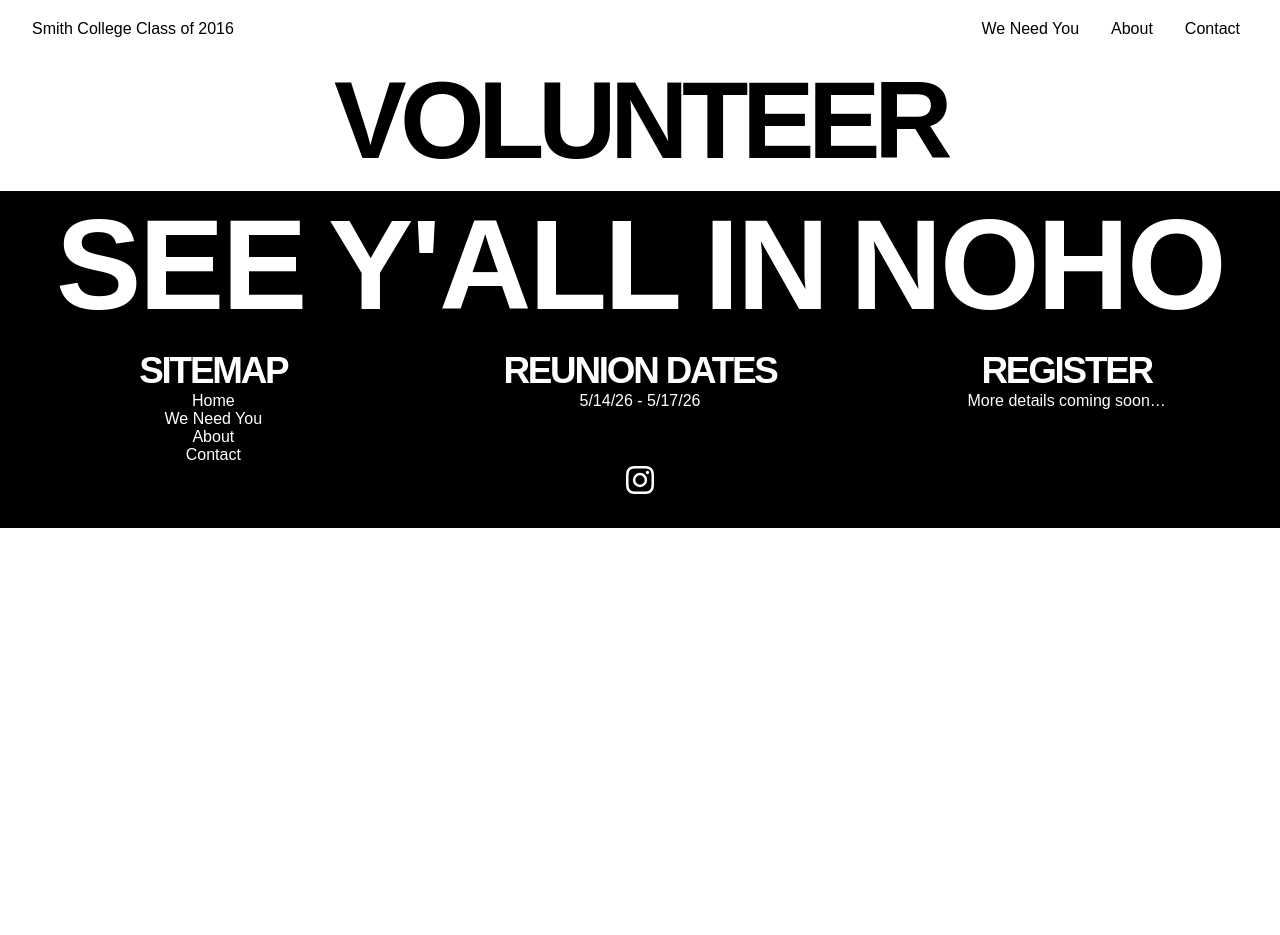
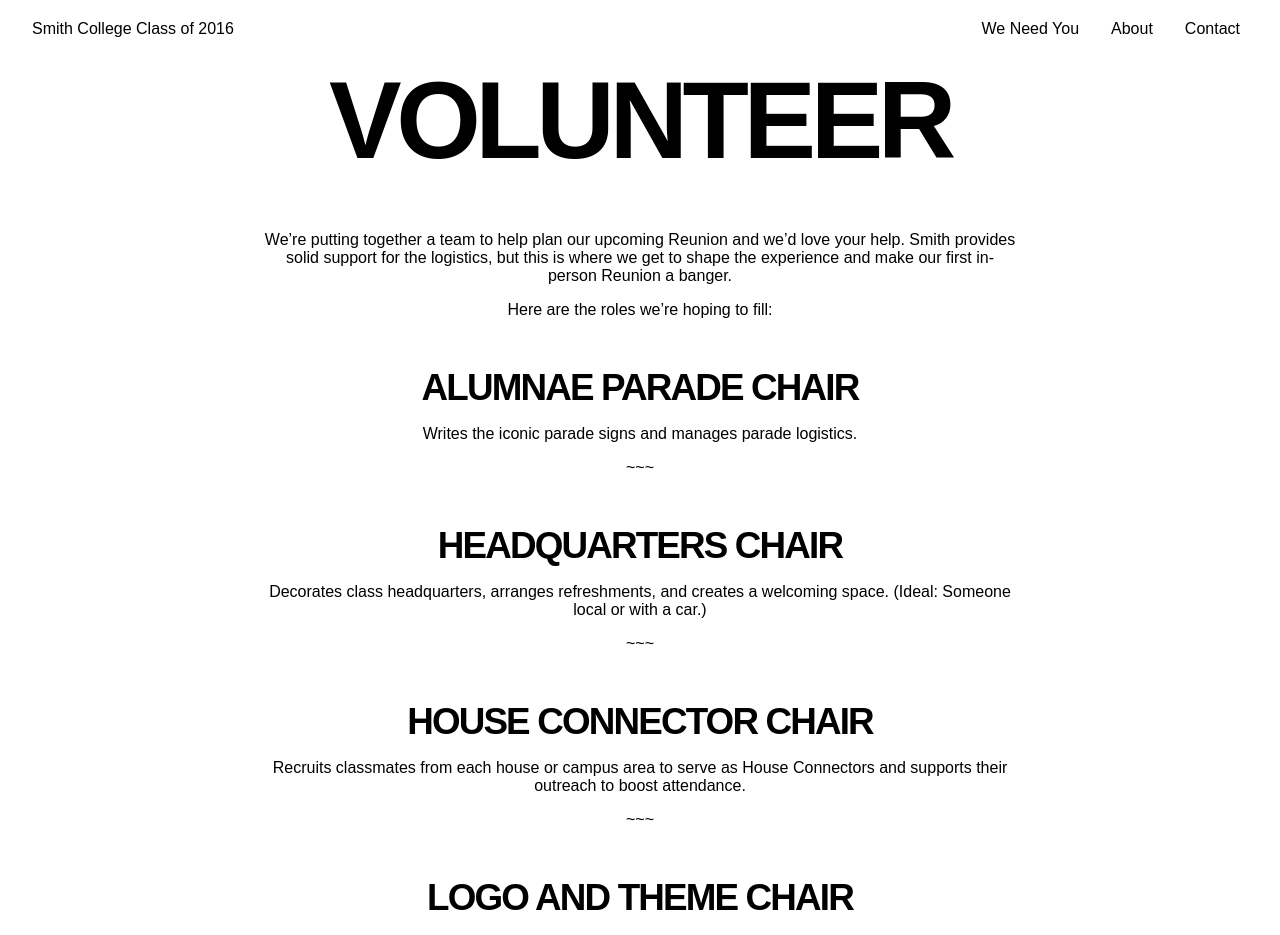
Before and after one commit to annamiriams/smithcollege2016, a React (Vite) app: page /volunteer in a window 1280 px wide. Shown: the top 935 px of the page. Before the commit the page ends 800 px from the top, so only its background shows below. Built offline with nearby package versions, Linux system fonts and the light colour scheme; a web font is replaced by a local one.

Commit message:
volunteer styling and subsequent small changes to home page styling

```diff
--- a/src/components/Home/Home.jsx
+++ b/src/components/Home/Home.jsx
@@ -10,11 +10,15 @@ const Home = () => {
                 <h1>2026</h1>
             </div>
             {/* <h2>It's nearly time</h2> */}
-            <p class="home-description">This isn’t a drill. We’re heading back to Noho—IRL this time. That’s right: we’re leaving our apartments, putting on pants with actual zippers, and talking to each other in person.</p>
-            <h3>When</h3>
-            <p>5/14/26 - 5/17/26</p>
-            <h3>Where</h3>
-            <p>Smith College (duh)</p>
+            <p class="description">This isn’t a drill. We’re heading back to Noho—IRL this time. That’s right: we’re leaving our apartments, putting on pants with actual zippers, and talking to each other in person.</p>
+            <div className="reunion-details">
+                <h3>When</h3>
+                <p>5/14/26 - 5/17/26</p>
+            </div>
+            <div className="reunion-details">
+                <h3>Where</h3>
+                <p>Smith College (duh)</p>
+            </div>
         </div>
     );
 }
--- a/src/components/Volunteer/Volunteer.jsx
+++ b/src/components/Volunteer/Volunteer.jsx
@@ -1,12 +1,47 @@
 // src/components/Volunteer/Volunteer.jsx
 
+import VolunteerDescription from './VolunteerDescription';
+import VolunteerRoleCard from './VolunteerRoleCard';
+
+const roles = [
+    {
+        title: 'Alumnae Parade Chair',
+        description: 'Writes the iconic parade signs and manages parade logistics.'
+    },
+    {
+        title: 'Headquarters Chair',
+        description: 'Decorates class headquarters, arranges refreshments, and creates a welcoming space. (Ideal: Someone local or with a car.)'
+    },
+    {
+        title: 'House Connector Chair',
+        description: 'Recruits classmates from each house or campus area to serve as House Connectors and supports their outreach to boost attendance.'
+    },
+    {
+        title: 'Logo and Theme Chair',
+        description: 'Develops our Reunion theme and custom logo. (Ideal: Graphic designer.)'
+    },
+    {
+        title: 'Program Chair',
+        description: 'Plans one to two programs for the weekend.'
+    },
+    {
+        title: 'Reunion Souvenir Chair',
+        description: 'Selects a souvenir and handles ordering and delivery.'
+    }
+];
+
 const Volunteer = () => {
-
     return (
         <div>
             <h1>Volunteer</h1>
+            <div className="main-content">
+                <VolunteerDescription />
+                {roles.map((role, index) => (
+                    <VolunteerRoleCard key={index} title={role.title} description={role.description} />
+                ))}
+            </div>
         </div>
     );
 }
 
-export default Volunteer
+export default Volunteer;
--- /dev/null
+++ b/src/components/Volunteer/VolunteerDescription.jsx
@@ -0,0 +1,11 @@
+const VolunteerDescription = () => {
+    return (
+        <div className="description" >
+            {/* <p>Are you the go-to Canva pal? The friend with the perfect Instagram captions? The one who somehow knew everyone at Smith? Or maybe you just love throwing a great party for your crew (hi, that’s us).</p> */}
+            <p>We’re putting together a team to help plan our upcoming Reunion and we’d love your help. Smith provides solid support for the logistics, but this is where we get to shape the experience and make our first in-person Reunion a banger.</p>
+            <p>Here are the roles we’re hoping to fill:</p>
+        </div>
+    )
+};
+
+export default VolunteerDescription;
--- /dev/null
+++ b/src/components/Volunteer/VolunteerRoleCard.jsx
@@ -0,0 +1,15 @@
+const VolunteerRoleCard = ({emoji, title, description }) => {
+    return (
+        <div className="role-card">
+            <h3>{title}</h3>
+            <div className="description">
+
+            <p>{description}</p>
+            <p>~~~</p>
+            </div>
+        </div>
+    )
+
+};
+
+export default VolunteerRoleCard;
--- a/src/styles/base.css
+++ b/src/styles/base.css
@@ -24,7 +24,7 @@ h1,
 h2,
 h3 {
     font-family: var(--font-heading);
-    letter-spacing: -0.06em;
+    letter-spacing: -0.05em;
     text-transform: uppercase;
 }
 
--- a/src/styles/layout.css
+++ b/src/styles/layout.css
@@ -42,7 +42,7 @@
 .main-content h1 {
     font-size: 12rem;
     line-height: 1;
-    margin: 0 auto;
+    /* margin: 0 auto; */
 }
 
 .main-content h2 {
@@ -51,10 +51,10 @@
 
 .main-content h3,
 .main-content p {
-    padding: var(--space-md);
+    padding: var(--space-sm);
 }
 
-.home-description {
+.description {
     max-width: 80%;
     margin: 0 auto;
     margin-bottom: var(--space-lg);
@@ -62,6 +62,10 @@
 
 .home-hero {
     padding-bottom: var(--space-xl);
+}
+
+.reunion-details {
+    padding: var(--space-md);
 }
 
 /* Footer */
--- a/src/styles/splittext.css
+++ b/src/styles/splittext.css
@@ -2,6 +2,6 @@
     font-size: 8em;
     /* maybe add important! here if needed; right now it's working fine without it */
     font-family: var(--font-hearder);
-    letter-spacing: -0.02em;
+    letter-spacing: -0.05em;
     color: #ffffff;
 }
```
